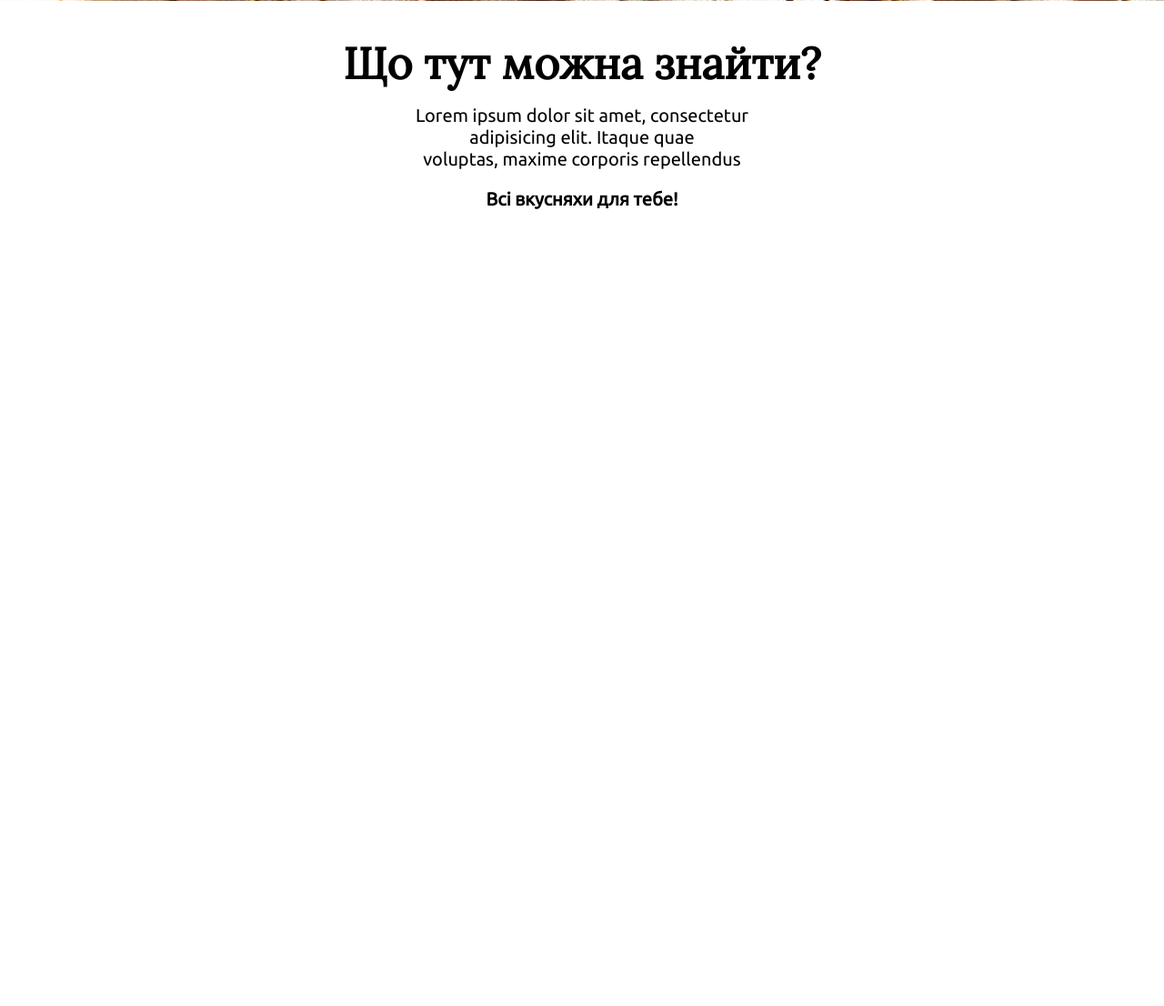
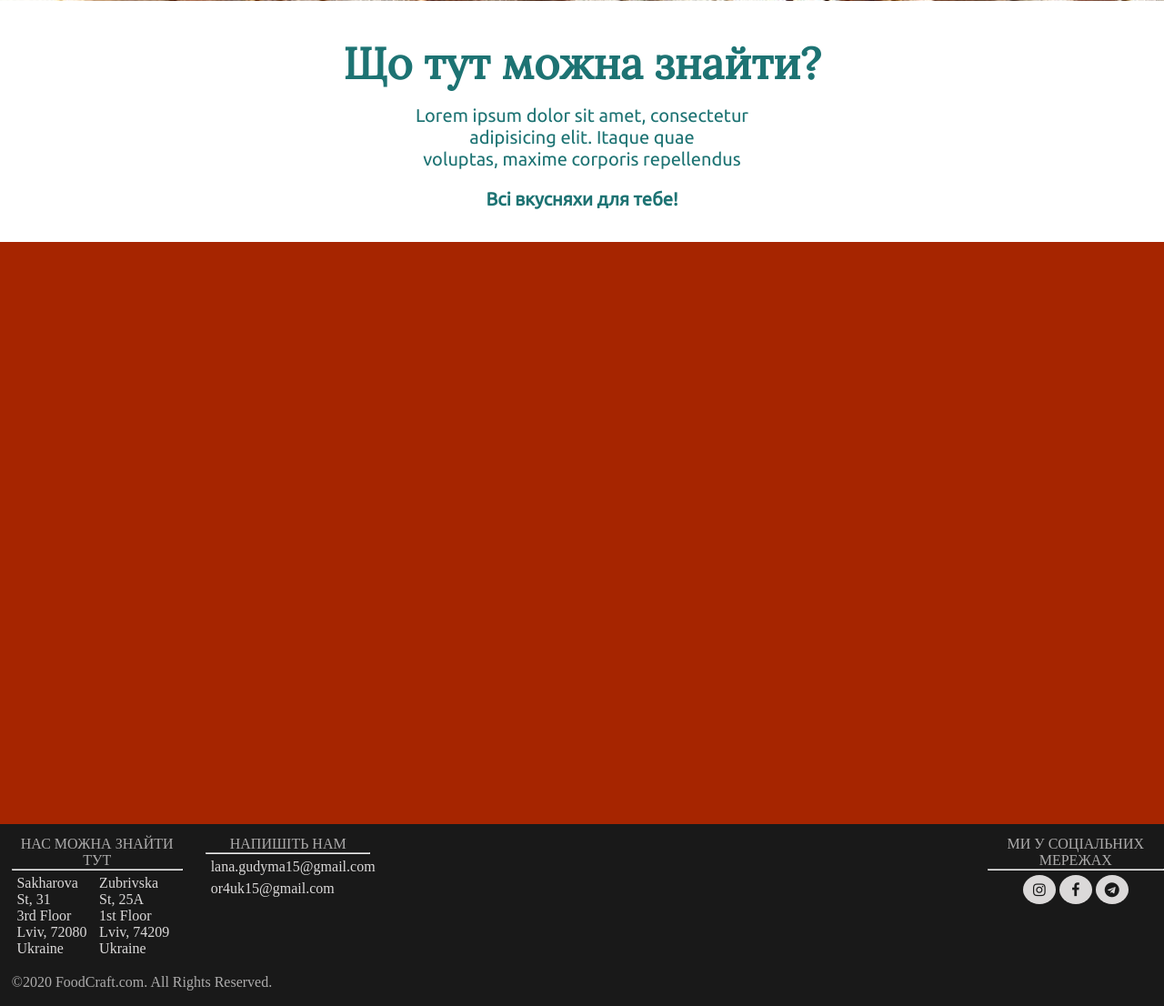
Before and after one commit to lanalobster/FoodCrafter, a PHP site: page / in a window 1280 px wide. Shown: the part 797-1903 px from the top of the page at 91% size. Before the commit the page ends 1027 px from the top, so only its background shows below. Run offline with PHP 8.4, Linux system fonts and the light colour scheme; some web fonts are replaced.

Commit message:
Footer added

```diff
--- a/index.html
+++ b/index.html
@@ -8,6 +8,8 @@
     <link href="https://fonts.googleapis.com/css?family=Lora&display=swap" rel="stylesheet">
     <link rel="stylesheet" href="https://unpkg.com/flickity@2/dist/flickity.min.css">
     <link href="https://fonts.googleapis.com/css?family=Ubuntu&display=swap" rel="stylesheet">
+      <!--For the icons:-->
+    <link rel="stylesheet" href="https://cdnjs.cloudflare.com/ajax/libs/font-awesome/4.7.0/css/font-awesome.min.css">
 </head>
 <body>
     <div id="block-body">
@@ -66,9 +68,66 @@
                 <p>Всі вкусняхи для тебе!</p>
             </div>
         </div>
-        <div>
+        <div class="popular-recipe-block">
 
         </div>
+        <footer>
+          <div class = "columns">
+             <div class = "col1">
+                <div class = "addresses">
+                <h4>НАС МОЖНА ЗНАЙТИ ТУТ</h4>
+                 <hr>
+                 <ul>
+                     <li>
+                        <address>
+                            Sakharova St, 31<br>
+                            3rd Floor<br>
+                            Lviv, 72080<br>
+                            Ukraine<br>
+                       </address>
+                     </li>
+                     <li>
+                         <address>
+                             Zubrivska St, 25A<br>
+                             1st Floor<br>
+                             Lviv, 74209<br>
+                             Ukraine<br>
+                         </address>
+                     </li>
+                 </ul>
+                </div>
+            </div>
+            <div class = col2>
+                <div class = "email">
+                    <h4>НАПИШІТЬ НАМ</h4>
+                    <hr>
+                    <p>lana.gudyma15@gmail.com</p>
+                    <p>or4uk15@gmail.com</p>
+                </div>
+            </div>
+            <div class = col3>
+               <div class = "socialProfiles">
+                 <h4>МИ У СОЦІАЛЬНИХ МЕРЕЖАХ</h4>
+                 <hr>
+                  <ul>
+                      <li>
+                          <a class = " fa fa-instagram" title = "FoodCraft Instagram Page" href="https://www.instagram.com/lanahudyma?r=nametag"></a>
+                      </li>
+                      <li>
+                          <a class = "fa fa-facebook" title = "FoodCraft Facebook Page" href="https://www.facebook.com/ira.hudyma">
+                          </a>
+                      </li>
+                      <li>
+                          <a class = "fa fa-telegram" title = "FoodCraft Telegram Page" href="https://t.me/lana_hudyma"></a>
+                      </li>
+                  </ul>
+               </div>
+            </div>
+          </div>
+          <div class = "rights">
+              <p>©2020 FoodCraft.com. All Rights Reserved.</p>
+          </div>
+    </footer>
     </div>
     <script src="https://unpkg.com/flickity@2/dist/flickity.pkgd.min.js"></script>
     <script>
--- a/style.css
+++ b/style.css
@@ -205,11 +205,12 @@ header {
 /*Описовий блок*/
 .desciption-block {
     margin-top: 30px;
-    margin-bottom: 30px;
+    margin-bottom: 35px;
     display: flex;
     flex-direction: column;
     justify-content: center;
     align-items: center;
+    color: #1d7373;
 }
 
 .desciption-block-header {
@@ -233,3 +234,90 @@ header {
     font-family: 'Ubuntu', Bold;
     font-weight: 600;
 }
+
+.popular-recipe-block {
+    width: 100vw;
+    height: 80vh;
+    background-color: #A62500;
+    padding: 0;
+    margin: 0;
+}
+
+/*Footer*/
+
+footer{
+    background-color: #191919;
+    color: #dbd9d9;
+    width: 100vw;
+    height: 25vh;
+}
+
+.columns{
+    display: flex;
+    justify-content: flex-start;
+    align-items: flex-start;
+}
+
+.addresses ul {
+    display: flex;
+    flex-direction: row;
+    justify-content: center;
+    align-items: flex-start;
+    list-style-type: none;
+}
+
+.col1, .col2{
+    margin: 1%;
+}
+
+.col3{
+    margin-top: 1%;
+    margin-left: 52%;
+}
+
+.addresses li{
+    margin: 3%;
+}
+
+.email p{
+    margin: 3%;
+}
+
+.addresses address{
+    font-style: normal;
+}
+
+.columns h4{
+    color: #adacac;
+    text-align: center;
+    font-weight: normal;
+}
+
+.rights p{
+    margin-left: 1%;
+    color: #adacac;
+}
+
+.socialProfiles ul{
+    list-style-type: none;
+    display: flex;
+    flex-direction: row;
+    justify-content: center;
+    align-items: flex-start;
+}
+
+.fa {
+    padding: 8px;
+    font-size: 30px;
+    width: 20px;
+    text-align: center;
+    text-decoration: none;
+    margin: 5px 2px;
+    border-radius: 50%;
+    background-color: #dbd9d9;
+    color: #191919;
+}
+
+.fa:hover{
+    opacity: 0.7;
+}
```
